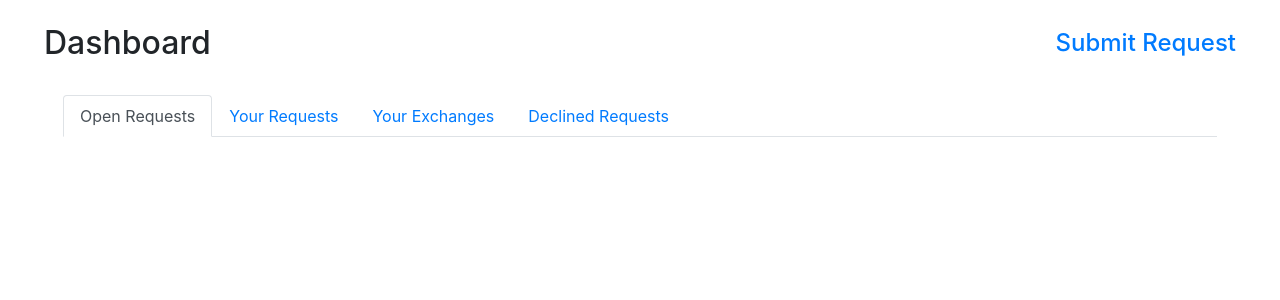
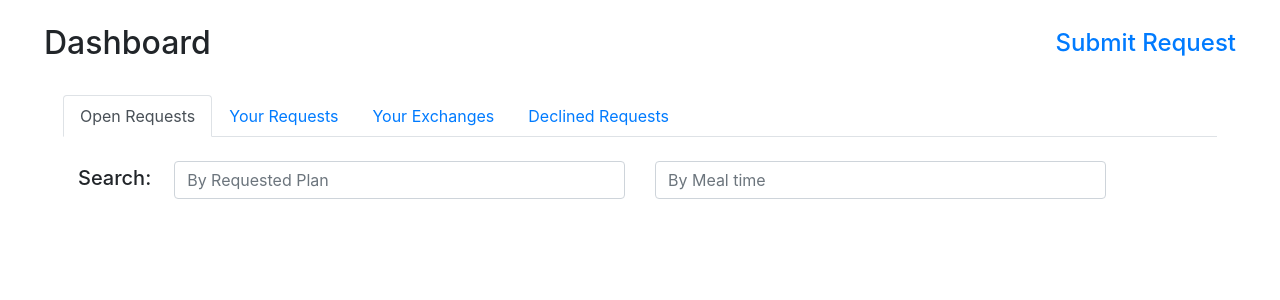
Before and after one commit to dsaha04/MealSwap, a Flask app: template templates/dashboard.html in a window 1280 px wide. Shown: the part 58-358 px from the top of the page. Run offline with Flask 2, Linux system fonts and the light colour scheme; the template is opened without the code that fills it, so the values that code supplies are empty; some libraries are stand-ins or nearby versions.

Commit message:
dashboard has search frontend

```diff
--- a/templates/dashboard.html
+++ b/templates/dashboard.html
@@ -151,7 +151,27 @@ $( document ).ready(function() {
 
             </tbody>
           </table> -->
+          <div class="container-fluid mt-4">
+          <form>
+            <div class="row">
+              <div class="col-xl-1">
+              <h5 style="margin-top: 5px;">Search: </h5>
+            </div>
+            <div class="col-sm-5">
+              <div class="form-group">
+                <input type="email" class="form-control" id="exampleInputEmail1" aria-describedby="emailHelp" placeholder="By Requested Plan">
+              </div>
+            </div>
+            <div class="col-sm-5">
+              <div class="form-group">
+                <input type="email" class="form-control" id="exampleInputEmail1" aria-describedby="emailHelp" placeholder="By Meal time">
+              </div>
 
+            </div>
+            </div>
+
+          </form>
+        </div>
 
           {% for i in range(table|length): %}
           <div class="card mb-4 border-info">
```
